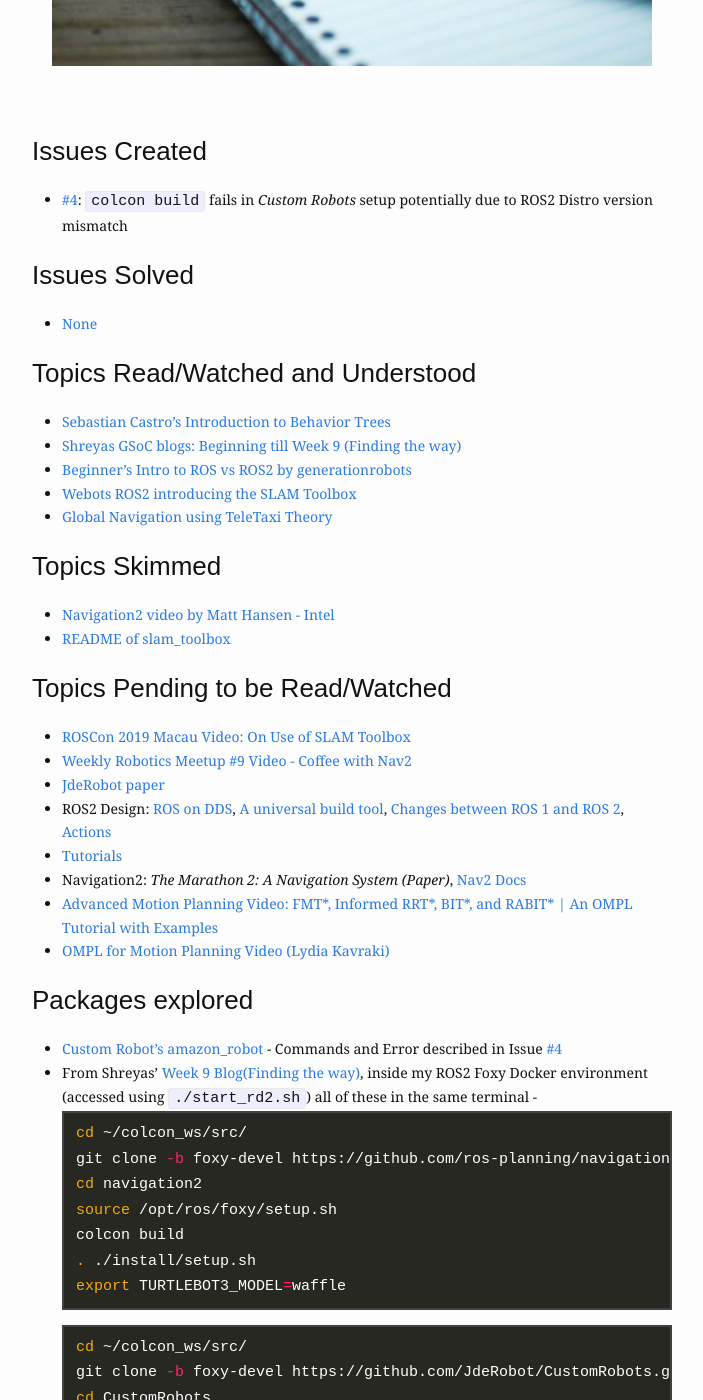
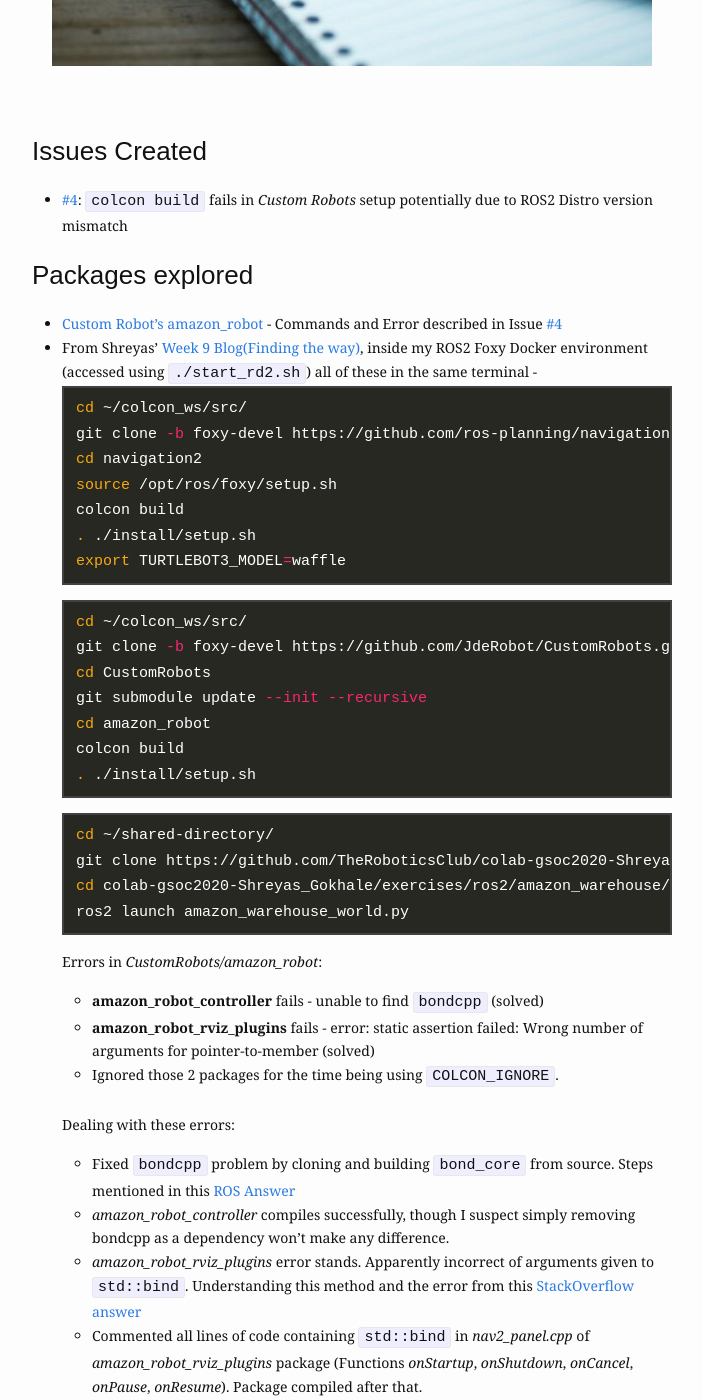
Before and after one commit to TheRoboticsClub/gsoc2021-Siddharth_Saha, a Jekyll site: the page built from docs/_posts/milestones/2021-06-02-week-1.md, in a window 1280 px wide and 1400 px high, scrolled down 466 px. Shown: the whole window, without its empty margins (288-991 px from the left). Built offline with Jekyll 4.4.1, drawn with Linux system fonts in a browser that asks for light colours; nearby versions of some CDN libraries; some of the changed text lies outside the part shown.

Commit message:
Minor tweaks to blog

```diff
--- a/docs/_posts/milestones/2021-06-02-week-1.md
+++ b/docs/_posts/milestones/2021-06-02-week-1.md
@@ -14,31 +14,6 @@
 ### Issues Created
 - [#4][]: `colcon build` fails in *Custom Robots* setup potentially due to ROS2 Distro version mismatch
 
-
-### Issues Solved
-- [None]()
-
-
-### Topics Read/Watched and Understood
-- [Sebastian Castro's Introduction to Behavior Trees](https://roboticseabass.wordpress.com/2021/05/08/introduction-to-behavior-trees/)
-- [Shreyas GSoC blogs: Beginning till Week 9 (Finding the way)](https://theroboticsclub.github.io/colab-gsoc2020-Shreyas_Gokhale/)
-- [Beginner's Intro to ROS vs ROS2 by generationrobots](https://blog.generationrobots.com/en/ros-vs-ros2/)
-- [Webots ROS2 introducing the SLAM Toolbox](https://youtu.be/s16269kol5M)
-- [Global Navigation using TeleTaxi Theory](https://jderobot.github.io/RoboticsAcademy/exercises/AutonomousCars/global_navigation/)
-
-### Topics Skimmed
-- [Navigation2 video by Matt Hansen - Intel](https://youtu.be/-MzsEykCXoU)
-- [README of slam_toolbox](https://github.com/SteveMacenski/slam_toolbox)
-
-### Topics Pending to be Read/Watched
-- [ROSCon 2019 Macau Video: On Use of SLAM Toolbox](https://vimeo.com/378682207)
-- [Weekly Robotics Meetup #9 Video - Coffee with Nav2](https://www.youtube.com/watch?v=CBqJgaSoNGg)
-- [JdeRobot paper](https://gsyc.urjc.es/jmplaza/papers/robocity2013-jderobot.pdf)
-- ROS2 Design: [ROS on DDS](https://design.ros2.org/articles/ros_on_dds.html), [A universal build tool](https://design.ros2.org/articles/build_tool.html), [Changes between ROS 1 and ROS 2](https://design.ros2.org/articles/changes.html), [Actions](http://design.ros2.org/articles/actions.html)
-- [Tutorials](https://docs.ros.org/en/foxy/Tutorials.html)
-- Navigation2: *The Marathon 2: A Navigation System (Paper)*, [Nav2 Docs](https://navigation.ros.org/)
-- [Advanced Motion Planning Video: FMT\*, Informed RRT\*, BIT\*, and RABIT\* \| An OMPL Tutorial with Examples](https://www.youtube.com/watch?v=yggi7QjfOUM)
-- [OMPL for Motion Planning Video (Lydia Kavraki)](https://www.youtube.com/watch?v=Hyjzmxoc9cQ)
 
 ### Packages explored
 - [Custom Robot's amazon_robot](https://github.com/JdeRobot/CustomRobots/tree/foxy-devel/amazon_robot) - Commands and Error described in Issue [#4][]
@@ -100,7 +75,28 @@
 ![tesla-roadster-1](/gsoc2021-Siddharth_Saha/assets/img/content/week1/tesla-roadster-1.png)
 ![tesla-roadster-2](/gsoc2021-Siddharth_Saha/assets/img/content/week1/tesla-roadster-2.png)
 
+<br/>
 
+### Topics Read/Watched and Understood
+- [Sebastian Castro's Introduction to Behavior Trees](https://roboticseabass.wordpress.com/2021/05/08/introduction-to-behavior-trees/)
+- [Shreyas GSoC blogs: Beginning till Week 9 (Finding the way)](https://theroboticsclub.github.io/colab-gsoc2020-Shreyas_Gokhale/)
+- [Beginner's Intro to ROS vs ROS2 by generationrobots](https://blog.generationrobots.com/en/ros-vs-ros2/)
+- [Webots ROS2 introducing the SLAM Toolbox](https://youtu.be/s16269kol5M)
+- [Global Navigation using TeleTaxi Theory](https://jderobot.github.io/RoboticsAcademy/exercises/AutonomousCars/global_navigation/)
+
+### Topics Skimmed
+- [Navigation2 video by Matt Hansen - Intel](https://youtu.be/-MzsEykCXoU)
+- [README of slam_toolbox](https://github.com/SteveMacenski/slam_toolbox)
+
+### Topics Pending to be Read/Watched
+- [ROSCon 2019 Macau Video: On Use of SLAM Toolbox](https://vimeo.com/378682207)
+- [Weekly Robotics Meetup #9 Video - Coffee with Nav2](https://www.youtube.com/watch?v=CBqJgaSoNGg)
+- [JdeRobot paper](https://gsyc.urjc.es/jmplaza/papers/robocity2013-jderobot.pdf)
+- ROS2 Design: [ROS on DDS](https://design.ros2.org/articles/ros_on_dds.html), [A universal build tool](https://design.ros2.org/articles/build_tool.html), [Changes between ROS 1 and ROS 2](https://design.ros2.org/articles/changes.html), [Actions](http://design.ros2.org/articles/actions.html)
+- [Tutorials](https://docs.ros.org/en/foxy/Tutorials.html)
+- Navigation2: *The Marathon 2: A Navigation System (Paper)*, [Nav2 Docs](https://navigation.ros.org/)
+- [Advanced Motion Planning Video: FMT\*, Informed RRT\*, BIT\*, and RABIT\* \| An OMPL Tutorial with Examples](https://www.youtube.com/watch?v=yggi7QjfOUM)
+- [OMPL for Motion Planning Video (Lydia Kavraki)](https://www.youtube.com/watch?v=Hyjzmxoc9cQ)
 
 
 
```
Also changed, not shown: docs/_layouts/home.html (+7 -5 lines), docs/_posts/meet-minutes/2021-06-24-meet-4.md (+13 -3 lines), docs/assets/img/logo.png, docs/assets/img/logo@2x.png (added).
